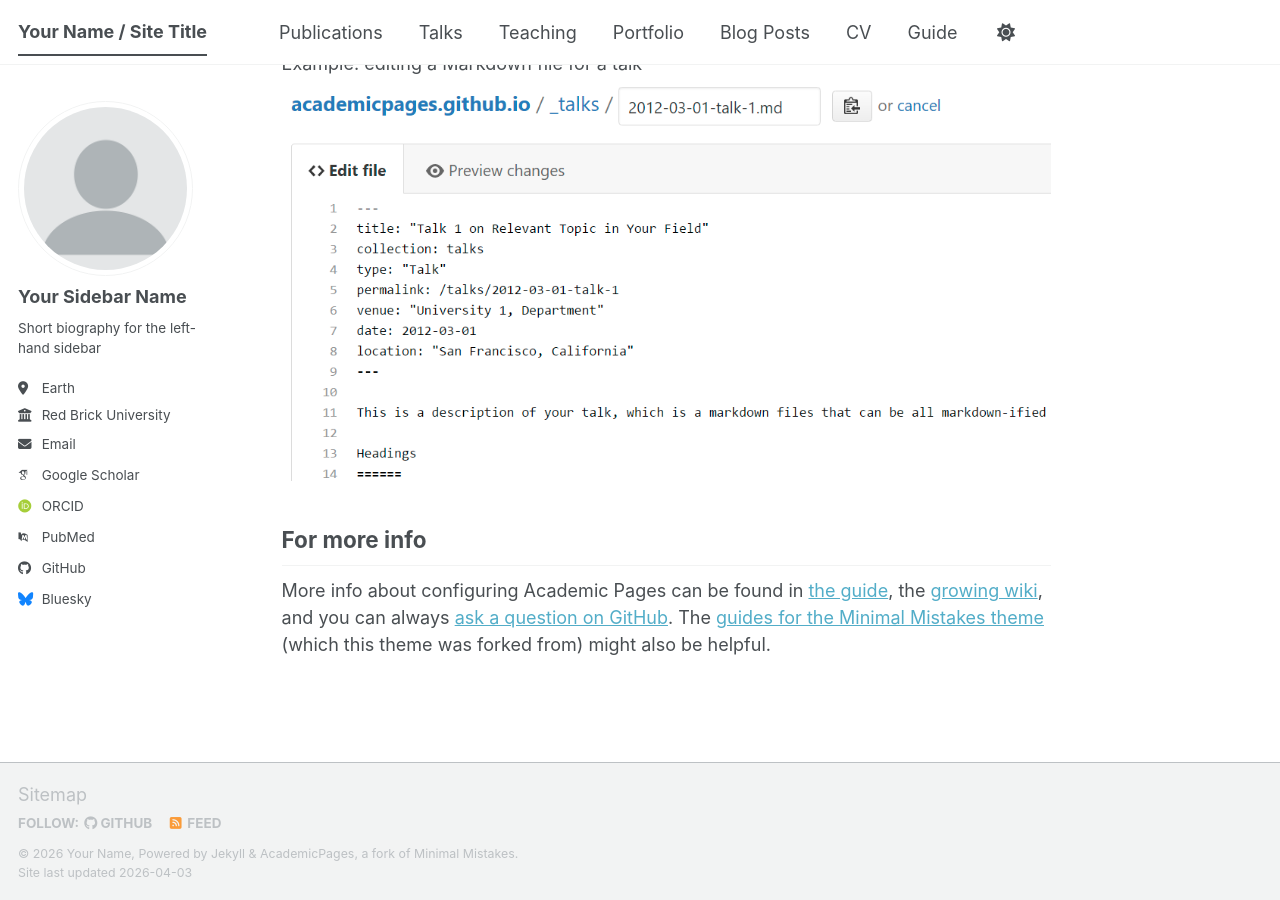
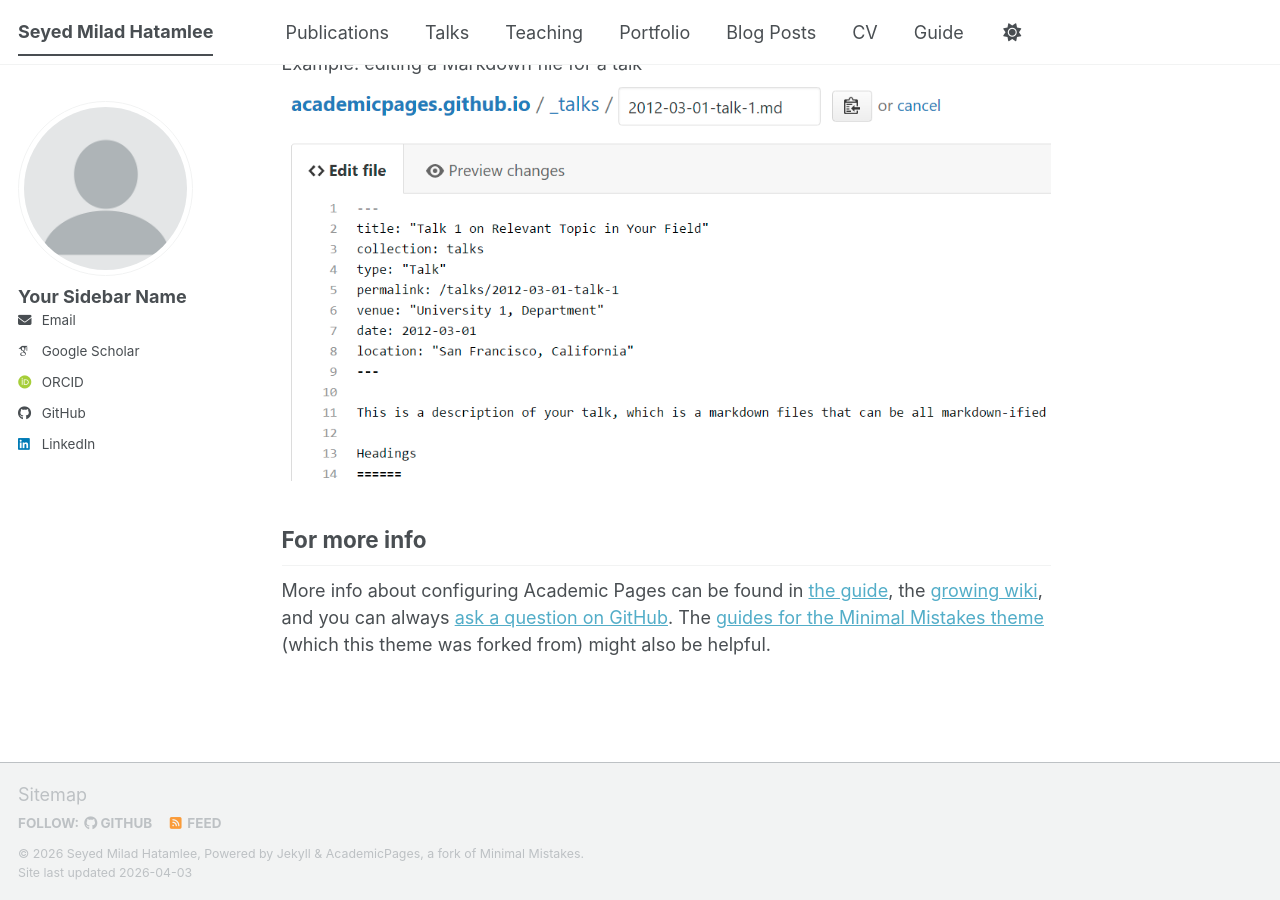
Before and after one commit to miladhtml/miladhatamlee.github.io, a Jekyll site: the page built from _pages/about.md, in a window 1280 px wide and 900 px high, scrolled down 2720 px. Built offline with Jekyll 4.4.1, drawn with Linux system fonts in a browser that asks for light colours; some web fonts are replaced; a script bundle is joined from its source files by our own code; library files that are not in the unit come from our copies.

Commit message:
Update personal details in _config.yml
Updated personal information in the configuration file, including title, name, description, email, and social media links.

```diff
--- a/_config.yml
+++ b/_config.yml
@@ -9,14 +9,14 @@
 # Basic Site Settings
 locale                   : "en-US"
 site_theme               : "default" # The available themes options are "default", "air", "sunrise", "mint", "dirt" and "contrast"
-title                    : "Your Name / Site Title"
+title                    : "Seyed Milad Hatamlee"
 title_separator          : "-"
-name                     : &name "Your Name"
-description              : &description "Your Name's academic portfolio"   # Update this with a general description of your site, this is the default if not overridden by a page
-url                      : https://academicpages.github.io # The base hostname & protocol for your site e.g. "https://[your GitHub username].github.io",
+name                     : &name "Seyed Milad Hatamlee"
+description              : &description "Ph.D. Candidate in Mechanical Engineering at the University at Buffalo"   # Update this with a general description of your site, this is the default if not overridden by a page
+url                      : https://miladhatamlee.github.io # The base hostname & protocol for your site e.g. "https://[your GitHub username].github.io",
                                                            # or if you already have some other page hosted on Github then use "https://[your GitHub username].github.io/[Your Repo Name]"
 baseurl                  : "" # the subpath of your site, e.g. "/blog"
-repository               : "academicpages/academicpages.github.io"
+repository               : "miladhtml/miladhatamlee.github.io"
 
 # Site Author - The following control what appear as part of the author content on the side bar.
 #               If a field is blank the icon and link will not appear, otherwise it will be shown.
@@ -25,23 +25,23 @@ author:
   # Biographic information
   avatar           : "profile.png"
   name             : "Your Sidebar Name"
-  pronouns         : # example: "she/her"
-  bio              : "Short biography for the left-hand sidebar"
-  location         : "Earth"
-  employer         : "Red Brick University"
+  pronouns         : #"he/him"
+  bio              : # URL
+  location         : # URL
+  employer         : # URL
   uri              : # URL
-  email            : "none@example.org"
+  email            : "seyedmil@buffalo.edu"
 
   # Academic websites
   academia         : # URL
   arxiv            : # URL - Update with the correct link to your profile
-  googlescholar    : "https://scholar.google.com/citations?user=PS_CX0AAAAAJ"
+  googlescholar    : "https://scholar.google.com/citations?hl=en&user=vp2BeBkAAAAJ"
   inspire-hep      : # URL
   impactstory      : # URL
-  orcid            : "https://orcid.org/yourorcidurl"
+  orcid            : "https://orcid.org/0000-0003-4693-0476"
   semantic         : # URL
   ssrn             : # URL
-  pubmed           : "https://www.ncbi.nlm.nih.gov/pubmed/?term=john+snow"
+  pubmed           : # URL
   researchgate     : # URL
   scopus           : # URL
   zotero           : # URL
@@ -51,13 +51,13 @@ author:
   bitbucket        : # Username - Update with your username on the site
   codepen          : # Username
   dribbble         : # Username
-  github           : "academicpages"
+  github           : "miladhtml"
   kaggle           : # Username
   stackoverflow    : # User number or user number and name (i.e., use "1" or "1/jeff-atwood")
 
   # Social media
   artstation       : # Username
-  bluesky          : "bsky.app" # Replace this with you Bluesky username
+  bluesky          : # Username
   facebook         : # Username
   flickr           : # Username
   foursquare       : # Username
@@ -66,7 +66,7 @@ author:
   keybase          : # Username
   instagram        : # Username
   lastfm           : # Username
-  linkedin         : # Username
+  linkedin         : https://www.linkedin.com/in/seyed-milad-hatamlee-3a52aa1a7/
   mastodon         : # URL
   medium           : # URL
   pinterest        : # Username
```
